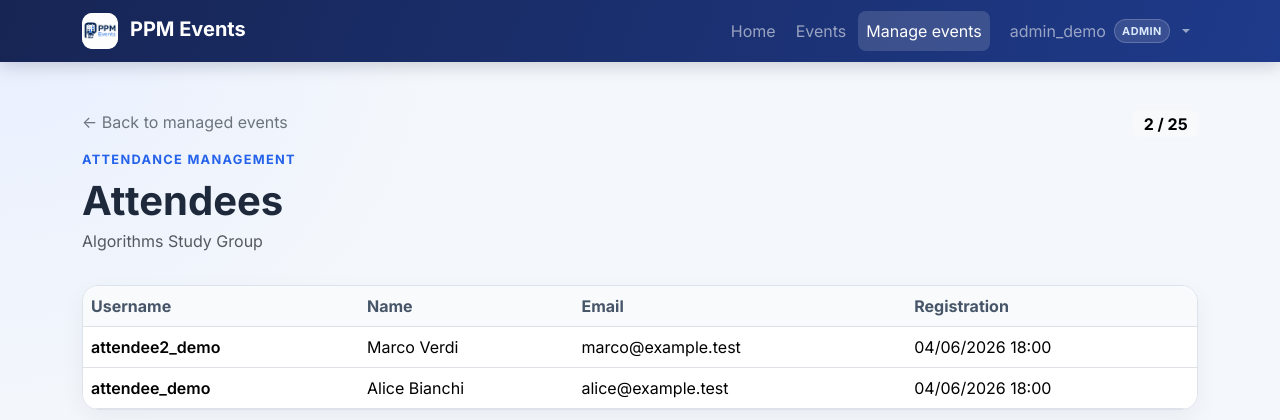
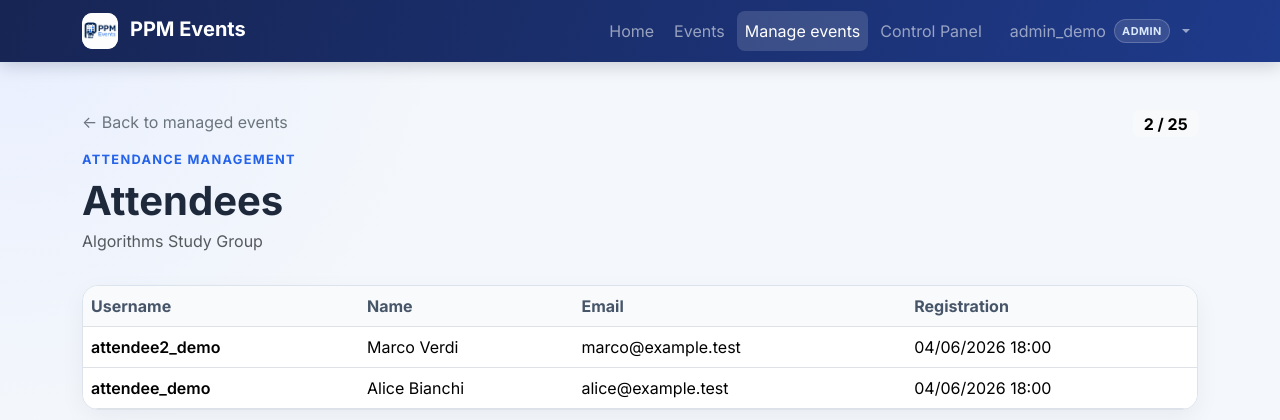
Before and after one commit to Adrycasta04/PPM-Event-Management, a Django app: page /events/64/attendees/ in a window 1280 px wide. Shown: the top 420 px of the page. Run offline with Django 5.2, Linux system fonts and the light colour scheme; a user stored in the database is signed in; data comes from the database, SQL or seed files in the repository; both versions use the stored data as it was after the commit.

Commit message:
fix: improve admin navigation and event card hover behavior

```diff
--- a/templates/includes/navbar.html
+++ b/templates/includes/navbar.html
@@ -54,6 +54,13 @@
                         </a>
                     </li>
                 {% endif %}
+                {% if user.is_staff %}
+                    <li class="nav-item">
+                        <a class="nav-link" href="{% url 'admin:index' %}">
+                            Control Panel
+                        </a>
+                    </li>
+                {% endif %}
                 {% if user.is_authenticated %}
                     <li class="nav-item dropdown ms-lg-2">
                         <a
@@ -92,14 +99,6 @@
                                     </a>
                                 </li>
                             {% endif %}
-                            {% if user.is_staff %}
-                                <li><hr class="dropdown-divider"></li>
-                                <li>
-                                    <a class="dropdown-item" href="{% url 'admin:index' %}">
-                                        Control Panel
-                                    </a>
-                                </li>
-                            {% endif %}
                             <li><hr class="dropdown-divider"></li>
                             <li>
                                 <form method="post" action="{% url 'accounts:logout' %}">
```
Also changed, not shown: db.sqlite3.
